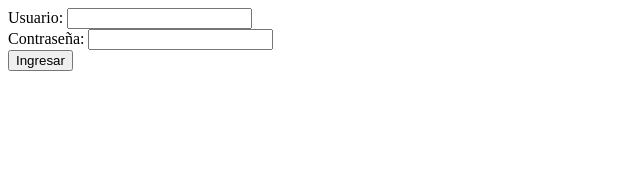
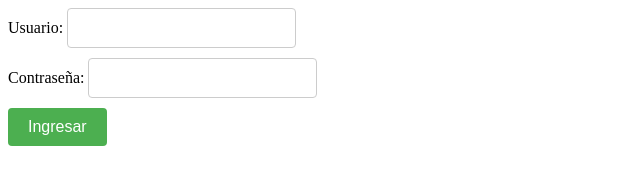
Before and after one commit to josemino/eleccion, a plain HTML site: page index.html in a window 1280 px wide. Shown: the whole page, without its empty margins (0-640 px from the left). Drawn offline with Linux system fonts and the light colour scheme.

Commit message:
Update index.html

```diff
--- a/index.html
+++ b/index.html
@@ -6,6 +6,30 @@
     #protectedSection {
       display: none;
     }
+
+    #usernameInput,
+#passwordInput {
+  padding: 10px;
+  border: 1px solid #ccc;
+  border-radius: 4px;
+  font-size: 16px;
+  margin-bottom: 10px;
+}
+
+/* Estilos para el botón de ingresar */
+button {
+  padding: 10px 20px;
+  background-color: #4CAF50;
+  color: white;
+  border: none;
+  border-radius: 4px;
+  cursor: pointer;
+  font-size: 16px;
+}
+
+button:hover {
+  background-color: #45a049;
+}
 
     #message {
       display: none;
```
